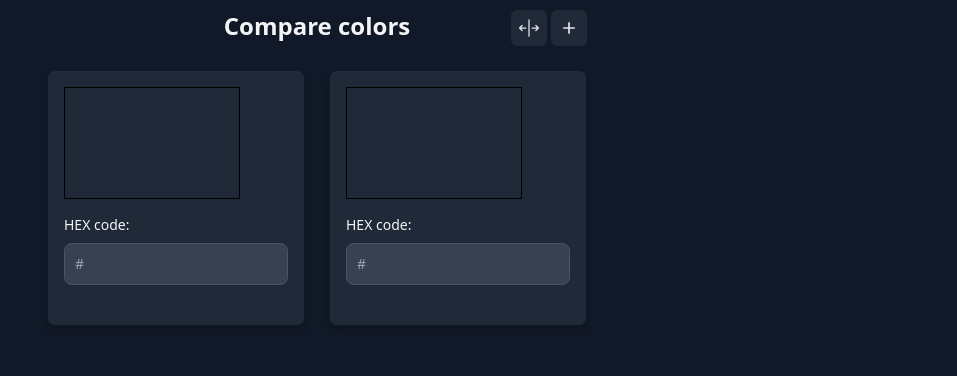
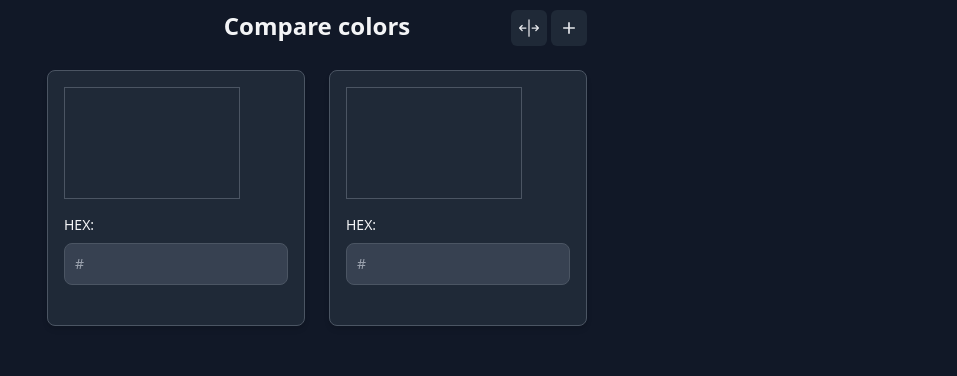
Before and after one commit to punkmachine/color-comparison, a React (Create React App) app: page / in a window 1280 px wide. Shown: the part 208-584 px from the top of the page, without its empty margins (323-1280 px from the left). Built offline with nearby package versions, Linux system fonts and the light colour scheme.

Commit message:
Небольшие правки по стилям.

```diff
--- a/src/App.jsx
+++ b/src/App.jsx
@@ -2,8 +2,6 @@ import React from 'react';
 import { MdAdd } from "react-icons/md";
 import { BsArrowsExpand, BsArrowsCollapse } from 'react-icons/bs';
 import { Toaster } from 'react-hot-toast';
-
-import { MdClose } from "react-icons/md";
 
 import { useToggle } from './hooks/useToggle';
 import { useColorCard } from './hooks/useColorCard';
@@ -12,9 +10,6 @@ import { ColorCard } from './components/ColorCard';
 import { DarkModeToggle } from './components/DarkModeToggle';
 import { StandardButton } from './components/StandardButton';
 import { Footer } from './components/Footer';
-
-// TODO: add rgb.
-// TODO: add drag and drop.
 
 function App() {
 	const [cardSplit, toggleCardSplit] = useToggle(false);
--- a/src/assets/styles/main.css
+++ b/src/assets/styles/main.css
@@ -33,3 +33,7 @@ a {
 .flex-center {
 	@apply flex justify-center items-center;
 }
+
+.main-border {
+	@apply border border-solid border-gray-300 dark:border-gray-600;
+}
--- a/src/components/ColorCard.jsx
+++ b/src/components/ColorCard.jsx
@@ -6,7 +6,6 @@ import { useToggle } from '../hooks/useToggle';
 import { StandardButton } from './StandardButton';
 
 const hexRegexFull = /^#((\d|[A-Fa-f]){3}|(\d|[A-Fa-f]){6})$/;
-const hexRegexMask = /^#((\d|[A-Fa-f]){0,6})$/;
 const hexRegexKeyDown = /\d|[A-Fa-f]|#/;
 
 function ColorCard(props) {
@@ -14,7 +13,6 @@ function ColorCard(props) {
 
 	const [visibleDeleteButton, toggleVisibleDeleteButton] = useToggle(false);
 
-	const hexValueTest = () => hexRegexMask.test(hexValue) || !hexValue;
 	const hexValueFullTest = () => hexRegexFull.test(hexValue);
 
 	function validationKeyDown(event) {
@@ -29,7 +27,7 @@ function ColorCard(props) {
 		<div
 			onMouseEnter={toggleVisibleDeleteButton}
 			onMouseLeave={toggleVisibleDeleteButton}
-			className={`${!cardSplit ? 'h-64 p-4 border border-gray-200 dark:border-gray-900 shadow-md' : ''} relative 4xl:h-72 4xl:w-72 max-w-sm rounded-lg bg-white dark:bg-gray-800`}
+			className={`${!cardSplit ? 'h-64 p-4 main-border shadow-md' : ''} relative 4xl:h-72 4xl:w-72 max-w-sm rounded-lg bg-white dark:bg-gray-800`}
 		>
 			<StandardButton
 				className={`${visibleDeleteButton ? 'opacity-100' : 'opacity-0'} absolute right-2 top-2`}
@@ -38,14 +36,14 @@ function ColorCard(props) {
 				<MdDelete className='icons-size' />
 			</StandardButton>
 			<div
-				className={`w-44 h-28 4xl:h-36 4xl:w-48 ${!hexValueFullTest() ? 'border border-black border-solid' : ''}`}
+				className={`w-44 h-28 4xl:h-36 4xl:w-48 ${!hexValueFullTest() ? 'main-border' : ''}`}
 				style={{ background: hexValueFullTest() ? hexValue : '' }}
 			/>
 			<label
 				htmlFor={id}
-				className={`${!cardSplit ? 'block mt-4' : 'hidden'} mb-2 text-sm 4xl:text-lg font-medium text-color`}
+				className={`${!cardSplit ? 'block mt-4' : 'hidden'} select-none mb-2 text-sm 4xl:text-lg font-medium text-color`}
 			>
-				HEX code:
+				HEX:
 			</label>
 			<input
 				type="text"
@@ -56,7 +54,7 @@ function ColorCard(props) {
 				autoComplete="off"
 				onKeyDown={validationKeyDown}
 				className={
-					`${!cardSplit ? 'block' : 'hidden'} w-full bg-gray-50 border text-gray-900 text-sm 4xl:text-lg rounded-lg p-2.5 dark:bg-gray-700 dark:placeholder-gray-400 dark:text-white focus-visible:border-black ${hexValueTest() ? 'border-gray-300 dark:border-gray-600' : 'border-2 border-red-800 focus-visible:border-red-800' }`
+					`${!cardSplit ? 'block' : 'hidden'} w-full main-border text-color text-sm 4xl:text-lg rounded-lg p-2.5 bg-gray-50 dark:bg-gray-700 dark:placeholder-gray-400 focus-visible:border-black`
 				}
 				placeholder="#"
 			/>
```
